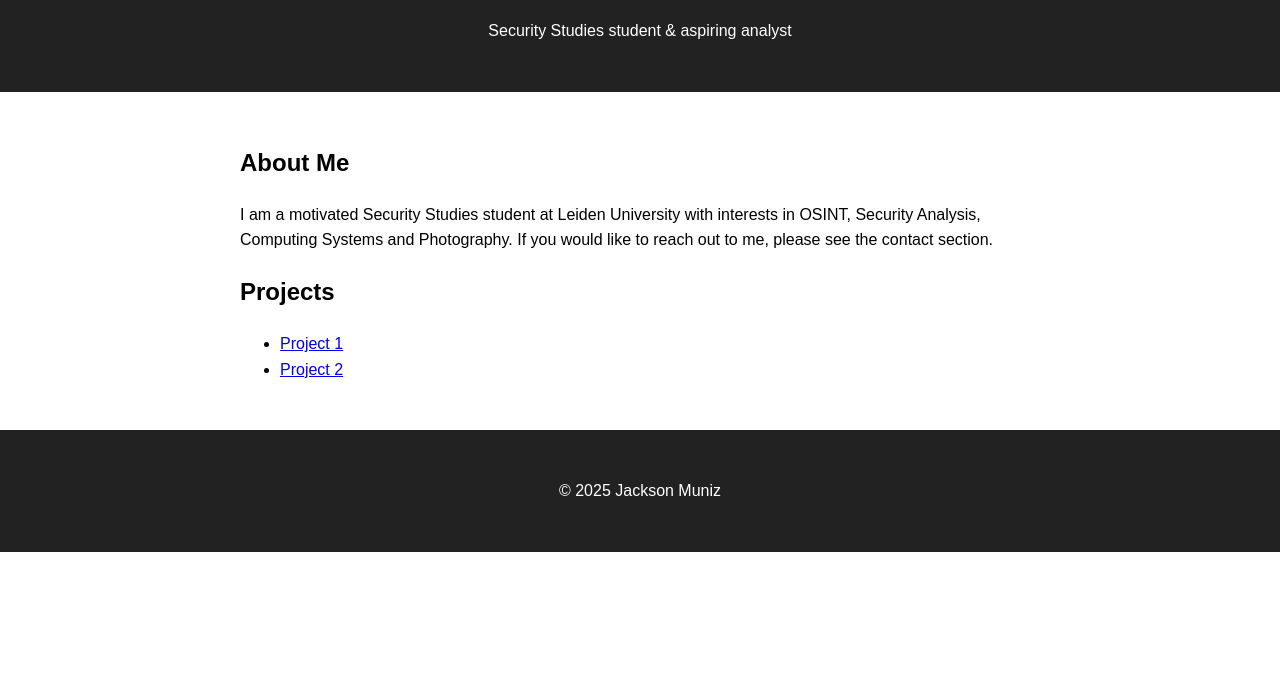
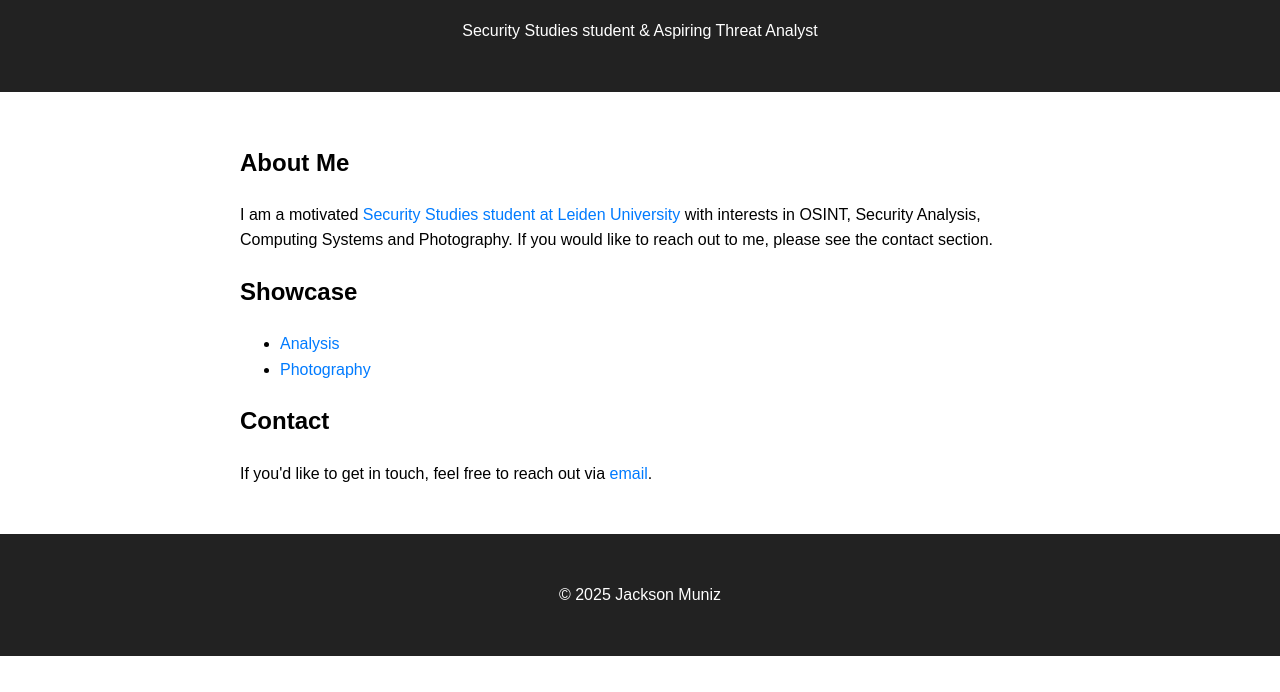
Before and after one commit to TheGitArmorer/portfolio.github.io, a plain HTML site: page index.html in a window 1280 px wide. Shown: the part 108-800 px from the top of the page. Drawn offline with Linux system fonts and the light colour scheme.

Commit message:
inital pre-working commit

```diff
--- a/index.html
+++ b/index.html
@@ -9,23 +9,40 @@
 <body>
   <header>
     <h1>Hello, I'm Jackson Muniz</h1>
-    <p>Security Studies student & aspiring analyst</p>
+    <p>Security Studies student & Aspiring Threat Analyst</p>
   </header>
 
   <main>
     <section id="about">
       <h2>About Me</h2>
-      <p>I am a motivated Security Studies student at Leiden University with interests in OSINT, Security Analysis, Computing Systems and Photography. If you would like to reach out to me, please see the contact section.</p>
+      <p>I am a motivated <a href="https://www.universiteitleiden.nl/en/education/study-programmes/bachelor/security-studies" target="_blank">Security Studies student at Leiden University</a> with interests in OSINT, Security Analysis, Computing Systems and Photography. If you would like to reach out to me, please see the contact section.</p>
     </section>
 
-    <section id="projects">
-      <h2>Projects</h2>
+    <section id="Showcase">
+      <h2>Showcase</h2>
       <ul>
-        <li><a href="#">Project 1</a></li>
-        <li><a href="#">Project 2</a></li>
+        <li><a href="#">Analysis</a></li>
+        <li><a href="#">Photography</a></li>
       </ul>
     </section>
+
+    <section id="contact">
+      <h2>Contact</h2>
+      <p>If you'd like to get in touch, feel free to reach out via <a href="mailto:jackson@jacksonmuniz.com">email</a>.</p>
+    </section>
+
+      <!-- <section id="resume">
+      <h2>My Resume</h2>
+      <iframe
+        src="https://drive.google.com/file/d/1uK0TMyAiKp2IeNESslda3MeRl4ZRBGQf/preview"
+        width="100%"
+        height="600"
+        style="border:1px solid #ccc;"
+        allow="autoplay">
+      </iframe>
+    </section> -->
   </main>
+
 
   <footer>
     <p>© 2025 Jackson Muniz</p>
--- a/style.css
+++ b/style.css
@@ -17,3 +17,12 @@ main {
   max-width: 800px;
   margin: auto;
 }
+
+a {
+  color: #007bff;
+  text-decoration: none;
+}
+
+a:hover {
+  text-decoration: underline;
+}
```
